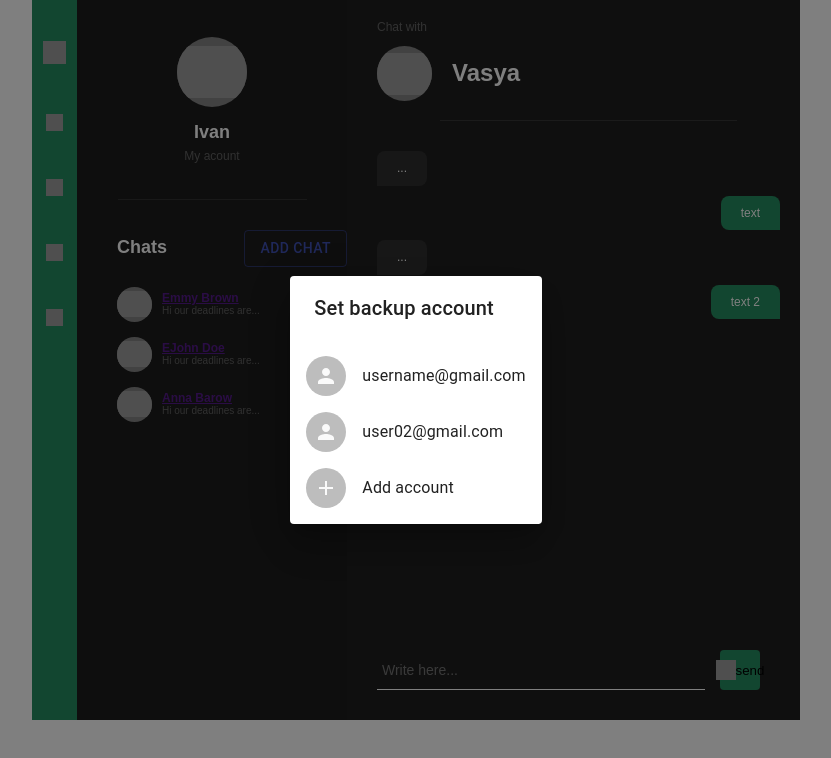
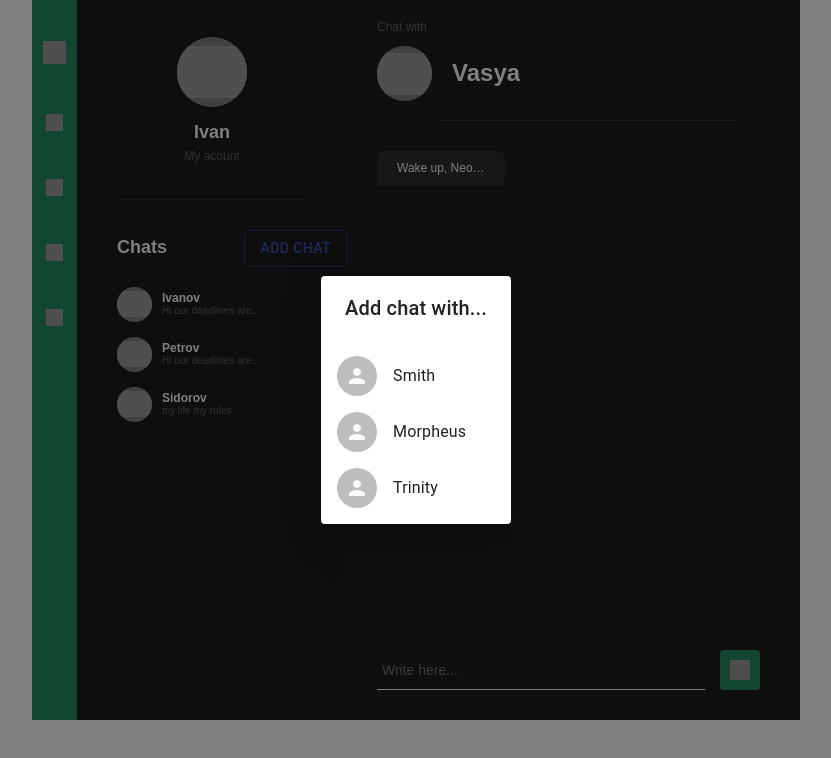
Before and after one commit to kellolo/React-6, a React app in the folder 1 - Students/ArtemKarlov/: page / in a window 1280 px wide. Both pictures are taken after a click on the button "ADD CHAT". Shown: the top 758 px of the page, without its empty margins (224-1055 px from the left). Built offline with nearby package versions, Linux system fonts and the light colour scheme; grey boxes are pictures that could not be loaded.

Commit message:
add "add chat" button, get contact name from material-ui dialog

```diff
--- a/1 - Students/ArtemKarlov/src/components/AccountChats/AccountChats.jsx
+++ b/1 - Students/ArtemKarlov/src/components/AccountChats/AccountChats.jsx
@@ -2,8 +2,8 @@ import './style.css';
 import React, { Fragment } from 'react';
 
 import Account from '../Account/Account.jsx';
-import ChatList from '../ChatList/ChatList.jsx';
-import ChatAdd from '../ChatAdd/ChatAdd.jsx';
+import Chats from '../Chats/Chats.jsx';
+
 
 export default (props) => {
     const {accountName, accauntAvatarUrl} = props;
@@ -12,14 +12,8 @@ export default (props) => {
         <Fragment>
             <div className="layout__account-chatlist">
                 <Account userName={accountName} avatarUrl={accauntAvatarUrl} />
-                <section className="layout__chats chats">
-                    <div className="chats__header">
-                        <h2 className="chats__title">Chats</h2>
-                        {/* <button className="chats__add-button button-shell"><img src="/images/plus.png" alt="" class="button-shell__img"/></button> */}
-                        <ChatAdd />
-                    </div>
-                    <ChatList />
-                </section>
+                <Chats />
+
             </div>
         </Fragment>
     );
--- a/1 - Students/ArtemKarlov/src/components/AccountChats/style.css
+++ b/1 - Students/ArtemKarlov/src/components/AccountChats/style.css
@@ -10,62 +10,3 @@
     flex-direction: column;
     flex-wrap: nowrap;
 }
-
-.layout__chats {
-    flex-grow: 1;
-}
-
-.chats {
-    height: 200px;
-    padding-top: 30px;
-    padding-left: 40px;
-    /* padding-right: 40px; */
-    padding-bottom: 30px;
-
-    display: flex;
-    flex-direction: column;
-    justify-content: flex-start;
-
-    background-color: #1C1C1C;
-    /* overflow: hidden; */
-}
-
-.chats__header {
-    margin-bottom: 20px;
-    display: flex;
-    justify-content: space-between;
-    align-items: center;
-}
-
-.chats__title {
-    font-size: 18px;
-}
-
-.chats__add-button {
-    width: 30px;
-    height: 30px;
-    margin-right: 30px;
-}
-
-.button-shell {
-    border: none;
-    border-radius: 4px;
-    background-color: #258C60;
-    display: flex;
-    justify-content: center;
-    align-items: center;
-}
-
-.button-shell:hover {
-    background-color: #23ad71;
-}
-
-.button-shell:active {
-    background-color: #258c60;
-}
-
-.button-shell__img {
-    display: block;
-    width: 50%;
-    height: 50%;
-}
--- a/1 - Students/ArtemKarlov/src/components/ChatAdd/ChatAdd.jsx
+++ b/1 - Students/ArtemKarlov/src/components/ChatAdd/ChatAdd.jsx
@@ -25,10 +25,10 @@ const useStyles = makeStyles({
 
 function SimpleDialog(props) {
   const classes = useStyles();
-  const { onClose, selectedValue, open } = props;
+  const { onClose, selectedValue, open, contacts } = props;
 
   const handleClose = () => {
-    onClose(selectedValue);
+    onClose(null);
   };
 
   const handleListItemClick = (value) => {
@@ -37,27 +37,27 @@ function SimpleDialog(props) {
 
   return (
     <Dialog onClose={handleClose} aria-labelledby="simple-dialog-title" open={open}>
-      <DialogTitle id="simple-dialog-title">Set backup account</DialogTitle>
+      <DialogTitle id="simple-dialog-title">Add chat with...</DialogTitle>
       <List>
-        {emails.map((email) => (
-          <ListItem button onClick={() => handleListItemClick(email)} key={email}>
+        {contacts.map((contact) => (
+          <ListItem button onClick={() => handleListItemClick(contact)} key={contact}>
             <ListItemAvatar>
               <Avatar className={classes.avatar}>
                 <PersonIcon />
               </Avatar>
             </ListItemAvatar>
-            <ListItemText primary={email} />
+            <ListItemText primary={contact} />
           </ListItem>
         ))}
 
-        <ListItem autoFocus button onClick={() => handleListItemClick('addAccount')}>
+        {/* <ListItem autoFocus button onClick={() => handleListItemClick('addAccount')}>
           <ListItemAvatar>
             <Avatar>
               <AddIcon />
             </Avatar>
           </ListItemAvatar>
-          <ListItemText primary="Add account" />
-        </ListItem>
+          <ListItemText primary="Add contact" />
+        </ListItem> */}
       </List>
     </Dialog>
   );
@@ -69,9 +69,10 @@ SimpleDialog.propTypes = {
   selectedValue: PropTypes.string.isRequired,
 };
 
-export default function SimpleDialogDemo() {
+export default function SimpleDialogDemo(props) {
+  const { contacts, getContactName } = props;
   const [open, setOpen] = React.useState(false);
-  const [selectedValue, setSelectedValue] = React.useState(emails[1]);
+  const [selectedValue, setSelectedValue] = React.useState(null);
 
   const handleClickOpen = () => {
     setOpen(true);
@@ -82,10 +83,16 @@ export default function SimpleDialogDemo() {
     setSelectedValue(value);
   };
 
+  React.useEffect(() => {
+    getContactName(selectedValue);
+    setSelectedValue(null);
+  });
+
+
   return (
     <div>
       <Button variant="outlined" color="primary" onClick={handleClickOpen}>Add chat</Button>
-      <SimpleDialog selectedValue={selectedValue} open={open} onClose={handleClose} />
+      <SimpleDialog selectedValue={selectedValue} open={open} onClose={handleClose} contacts={contacts}/>
     </div>
   );
 }
--- a/1 - Students/ArtemKarlov/src/components/ChatInput/ChatInput.jsx
+++ b/1 - Students/ArtemKarlov/src/components/ChatInput/ChatInput.jsx
@@ -36,7 +36,7 @@ export default class ChatInput extends React.Component {
         return (
             <div className="chat__input chat-input">
                 <input type="text" value = { text } onChange = { this.handleChangeText } onKeyUp = {this.handleKeyUp} className="chat-input__input" placeholder="Write here..."/>
-                <button onClick = { this.handleClick } className="chat-input__button button-shell"><img src="./images/Vector.png" alt="" className="button-shell__img"/>send</button>
+                <button onClick = { this.handleClick } className="chat-input__button button-shell"><img src="./images/Vector.png" alt="" className="button-shell__img"/></button>
             </div>
         );
     }
--- a/1 - Students/ArtemKarlov/src/components/ChatList/ChatList.jsx
+++ b/1 - Students/ArtemKarlov/src/components/ChatList/ChatList.jsx
@@ -1,63 +1,23 @@
 import './style.css';
 import React, { Fragment } from 'react';
 
+import ChatListItem from '../ChatListItem/ChatListItem.jsx';
 
-export default class ChatList extends React.Component {
-    constructor(props) {
-        super(props);
-        this.state = {
 
-        }
-    }
+export default (props) => {
 
-    componentDidMount() {
+    const { chats } = props;
 
-    }
-
-    componentDidUpdate() {
-
-    }
-
-    render() {
-        let { variable } = this.state;
-
-        let contactList = [];
+    const chatList = chats.map((chatListItem, itemIndex) => <ChatListItem key={itemIndex} chat={chatListItem}/>);
 
     return (
         <Fragment>
             <div className="chats__chats-list chats-list">
                 <ul>
-                        <li className="chats-list__item chats-list-item">
-                            <div className="chats-list-item__img img-container ">
-                                <img src="/images/account_avatar_male_profile_user_icon_1218734.png" alt="" class="img-container__img"/>
-                            </div>
-                            <div className="chats-list-item__details">
-                                <h2 className="chats-list-item__name"><a href="">Emmy Brown</a></h2>
-                                <p className="chats-list-item__label">Hi our deadlines are...</p>
-                            </div>
-                        </li>
-                        <li className="chats-list__item chats-list-item">
-                            <div className="chats-list-item__img img-container ">
-                                <img src="/images/account_avatar_male_profile_user_icon_1218734.png" alt="" class="img-container__img"/>
-                            </div>
-                            <div className="chats-list-item__details">
-                                <h2 className="chats-list-item__name"><a href="">EJohn Doe</a></h2>
-                                <p className="chats-list-item__label">Hi our deadlines are...</p>
-                            </div>
-                        </li>
-                        <li className="chats-list__item chats-list-item">
-                            <div className="chats-list-item__img img-container ">
-                                <img src="/images/account_avatar_male_profile_user_icon_1218734.png" alt="" class="img-container__img"/>
-                            </div>
-                            <div className="chats-list-item__details">
-                                <h2 className="chats-list-item__name"><a href="">Anna Barow</a></h2>
-                                <p className="chats-list-item__label">Hi our deadlines are...</p>
-                            </div>
-                        </li>
+                    { chatList }
                 </ul>
             </div>
         </Fragment>
 
     );
 }
-}
--- a/1 - Students/ArtemKarlov/src/components/ChatList/style.css
+++ b/1 - Students/ArtemKarlov/src/components/ChatList/style.css
@@ -6,31 +6,3 @@
     padding-right: 30px;
     overflow-y: auto;
 }
-
-.chats-list__item {
-    margin-bottom: 15px;
-}
-
-.chats-list-item {
-    width: 100%;
-    display: flex;
-    flex-direction: row;
-    justify-content: flex-start;
-    align-items: center;
-}
-
-.chats-list-item__img {
-    width: 35px;
-    height: 35px;
-    margin-right: 10px;
-}
-
-.chats-list-item__name {
-    font-weight: bold;
-    font-size: 12px;
-}
-
-.chats-list-item__label {
-    font-size: 10px;
-    opacity: 0.3;
-}
--- /dev/null
+++ b/1 - Students/ArtemKarlov/src/components/ChatListItem/ChatListItem.jsx
@@ -0,0 +1,26 @@
+import './style.css';
+import React, { Fragment } from 'react';
+
+
+export default (props) => {
+    const {chat} = props;
+    // const chat = {
+    //     id: ch_1,
+    //     title: "Ivanov",
+    //     avatarUrl: 'https://www.flaticon.com/svg/static/icons/svg/149/149071.svg',
+    //      status: "Hi our deadlines are...",
+    // }
+    return (
+        <Fragment>
+            <li className="chats-list__item chats-list-item" key={chat.id}>
+                <div className="chats-list-item__img img-container ">
+                    <img src={chat.avatarUrl} alt={chat.title} className="img-container__img"/>
+                </div>
+                <div className="chats-list-item__details">
+                    <h2 className="chats-list-item__name">{chat.title}</h2>
+                    <p className="chats-list-item__label">{chat.status}</p>
+                </div>
+            </li>
+        </Fragment>
+    );
+}
--- /dev/null
+++ b/1 - Students/ArtemKarlov/src/components/ChatListItem/style.css
@@ -0,0 +1,47 @@
+.chats-list__item {
+    margin-bottom: 15px;
+}
+
+.chats-list-item {
+    width: 100%;
+    display: flex;
+    flex-direction: row;
+    justify-content: flex-start;
+    align-items: center;
+}
+
+.chats-list-item__img {
+    width: 35px;
+    height: 35px;
+    margin-right: 10px;
+}
+
+.chats-list-item__name {
+    font-weight: bold;
+    font-size: 12px;
+}
+
+.chats-list-item__label {
+    font-size: 10px;
+    opacity: 0.3;
+}
+
+
+.img-container {
+    background-color: #848484;
+    /* background-image: url("/images/user.png"); */
+    background-repeat: no-repeat;
+    background-size: 80%;
+    background-position: center;
+    border-radius: 50%;
+    overflow: hidden;
+    flex-shrink: 0;
+    display: flex;
+    justify-content: center;
+    align-items: center;
+}
+
+.img-container__img {
+    width: 100%;
+    display: block;
+}
--- a/1 - Students/ArtemKarlov/src/components/Chats/Chats.jsx
+++ b/1 - Students/ArtemKarlov/src/components/Chats/Chats.jsx
@@ -1,21 +1,107 @@
 import './style.css';
 import React, { Fragment } from 'react';
 
+import ChatAdd from '../ChatAdd/ChatAdd.jsx';
 import ChatList from '../ChatList/ChatList.jsx';
-import ChatAdd from '../ChatAdd/ChatAdd.jsx';
 
-export default () => {
 
-    return (
-        <Fragment>
-            <section className="layout__chats chats">
+// ===========================================================================
+const contacts = [
+    {
+        id: 'contact_1',
+        name: 'Smith',
+        avatarUrl: 'https://www.flaticon.com/svg/static/icons/svg/149/149071.svg',
+        citation: 'You hear that, Mr. Anderson?',
+    },
+    {
+        id: 'contact_2',
+        name: 'Morpheus',
+        avatarUrl: 'https://www.flaticon.com/svg/static/icons/svg/149/149071.svg',
+        citation: 'Everything begins with choice.',
+    },
+    {
+        id: 'ccontact_3',
+        name: 'Trinity',
+        avatarUrl: 'https://www.flaticon.com/svg/static/icons/svg/149/149071.svg',
+        citation: 'The truth is that there is no spoon.',
+    }
+];
+
+const contactList = contacts.map((contact) => contact.name);
+// ==============================================================================
+
+
+export default class Chats extends React.Component {
+    constructor(props) {
+        super(props);
+        this.state = {
+           chats: [
+            {
+                id: "ch_0",
+                title: "Ivanov",
+                avatarUrl: 'https://www.flaticon.com/svg/static/icons/svg/149/149071.svg',
+                status: "Hi our deadlines are...",
+            },
+            {
+                id: "ch_1",
+                title: "Petrov",
+                avatarUrl: 'https://www.flaticon.com/svg/static/icons/svg/149/149071.svg',
+                status: "Hi our deadlines are...",
+            },
+            {
+                id: "ch_2",
+                title: "Sidorov",
+                avatarUrl: 'https://www.flaticon.com/svg/static/icons/svg/149/149071.svg',
+                status: "my life my rules",
+            },
+           ]
+        }
+    }
+
+    addChat = (contactName) => {
+        const {chats} = this.state;
+
+        if (contactName !== null) {
+
+            const chatContact = contacts.find(contact => contact.name === contactName);
+
+            const chat = {};
+            chat.id = `ch_${chats.length}`;
+            chat.title = chatContact.name;
+            chat.avatarUrl = chatContact.avatarUrl;
+            chat.status = chatContact.citation;
+
+            this.setState({
+                chats: [...chats, chat]
+            });
+        }
+    }
+
+    componentDidMount() {
+
+    }
+
+    componentDidUpdate() {
+
+    }
+
+    render() {
+
+        const { chats } = this.state;
+
+
+
+        return (
+            <Fragment>
+                <section className="layout__chats chats">
                     <div className="chats__header">
                         <h2 className="chats__title">Chats</h2>
                         {/* <button className="chats__add-button button-shell"><img src="/images/plus.png" alt="" class="button-shell__img"/></button> */}
-                        <ChatAdd />
+                        <ChatAdd contacts={contactList} getContactName={ this.addChat }/>
                     </div>
-                    <ChatList />
+                    <ChatList chats={chats} />
                 </section>
-        </Fragment>
-    );
+            </Fragment>
+        );
+    }
 }
--- a/1 - Students/ArtemKarlov/src/components/Messages/Messages.jsx
+++ b/1 - Students/ArtemKarlov/src/components/Messages/Messages.jsx
@@ -9,10 +9,7 @@ export default class Messages extends React.Component {
         super(props);
         this.state = {
             messages: [
-                {sender: 'Bot', text: '...'},
-                {sender: 'Me', text: 'text'},
-                {sender: 'Bot', text: '...'},
-                {sender: 'Me', text: 'text 2'},
+                {sender: 'Bot', text: 'Wake up, Neo…'},
             ],
         }
     }
@@ -30,7 +27,7 @@ export default class Messages extends React.Component {
 
     componentDidUpdate() {
         const botName = "Bot";
-        const botMessage = "I'm Bot";
+        const botMessage = "The Matrix has you…";
         const {messages} = this.state;
         const lastMessage = messages[messages.length-1];
         if (lastMessage.sender !== botName) {
--- a/1 - Students/ArtemKarlov/src/layout/css/main.css
+++ b/1 - Students/ArtemKarlov/src/layout/css/main.css
@@ -15,14 +15,10 @@ body {
 .layout {
     max-width: 768px;
     height: 90vh;
+    min-height: 450px;
     margin-top: 40px;
     margin: 0 auto;
     display: flex;
     flex-direction: row;
     /* background-color: brown; */
 }
-
-.layout__control-panel {
-    flex-shrink: 0;
-    flex-grow: 0;
-}
```
Lines whose indentation alone changed are shown as unchanged.
